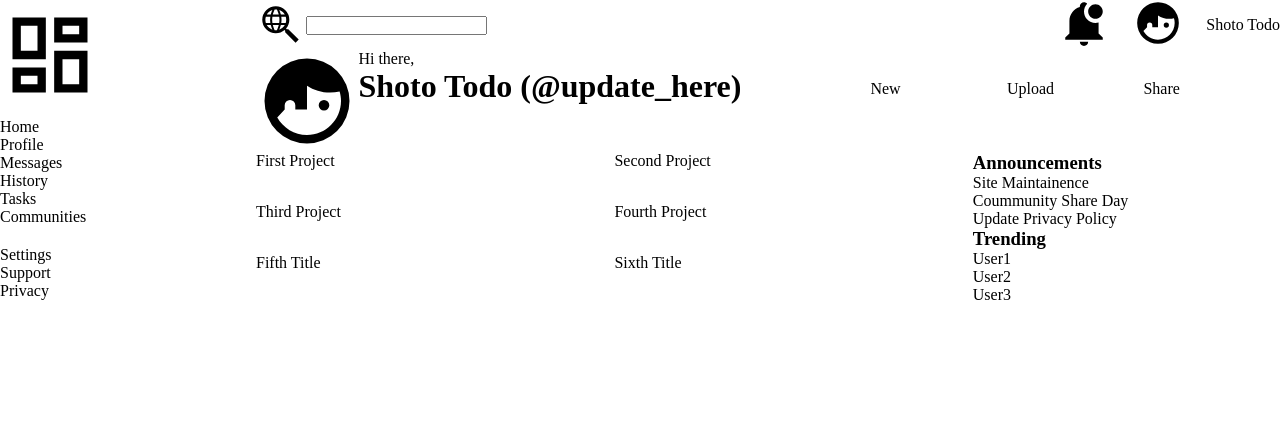
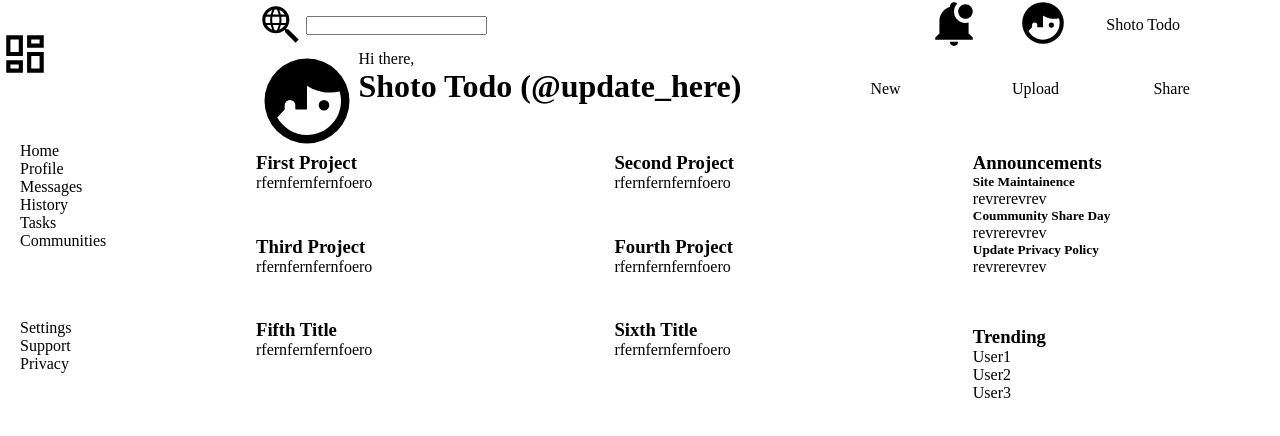
Before and after one commit to sangT220222/IntermediateHTMLCSS, a plain HTML site: page project_dashboard_desgin/index.html in a window 1280 px wide. Drawn offline with Linux system fonts and the light colour scheme.

Commit message:
update to index.html and styling

```diff
--- a/project_dashboard_desgin/index.html
+++ b/project_dashboard_desgin/index.html
@@ -44,31 +44,40 @@
         <div class="article">
           <div class="left_article">
             <div class="card">
-              <p class="title">First Project</p>
+              <h3 class="title">First Project</h3>
+              <p>rfernfernfernfoero</p>
             </div>
             <div class="card">
-              <p class="title">Second Project</p>
+              <h3 class="title">Second Project</h3>
+              <p>rfernfernfernfoero</p>
             </div>
             <div class="card">
-              <p class="title">Third Project</p>
+              <h3 class="title">Third Project</h3>
+              <p>rfernfernfernfoero</p>
             </div>
             <div class="card">
-              <p class="title">Fourth Project</p>
+              <h3 class="title">Fourth Project</h3>
+              <p>rfernfernfernfoero</p>
             </div>
             <div class="card">
-              <p class="title">Fifth Title</p>
+              <h3 class="title">Fifth Title</h3>
+              <p>rfernfernfernfoero</p>
             </div>
             <div class="card">
-              <p class="title">Sixth Title</p>
+              <h3 class="title">Sixth Title</h3>
+              <p>rfernfernfernfoero</p>
             </div>
           </div>
           <div class="right_article">
             <div class="announcements">
               <h3>Announcements</h3>
               <ul>
-                <li>Site Maintainence</li>
-                <li>Coummunity Share Day</li>
-                <li>Update Privacy Policy</li>
+                <li><h5>Site Maintainence</h5></li>
+                <p>revrerevrev</p>
+                <li><h5>Coummunity Share Day</h5></li>
+                <p>revrerevrev</p>
+                <li><h5>Update Privacy Policy</h5></li>
+                <p>revrerevrev</p>
               </ul>
             </div>
             <div class="trending">
--- a/project_dashboard_desgin/style.css
+++ b/project_dashboard_desgin/style.css
@@ -28,6 +28,7 @@
     display: grid;
     /* grid-template-columns: repeat(4,1fr); */
     list-style-type: none;
+    gap: 15px;
   }
 
   .top{
@@ -46,13 +47,14 @@
   }
 
   .search_bar ul{
-    grid-template-columns: 10% 90%;
+    grid-template-columns: 1fr 9fr;
     align-items: center;
   }
 
   .notify ul{
     grid-template-columns: repeat(3,1fr);
     align-items: center;
+    margin-right: 100px;
   }
 
   .top_right_img{
@@ -83,6 +85,11 @@
 
   .upper-section{
     margin-bottom: 10px;
+    margin-left: 20px;
+  }
+
+  .bottom-section{
+    margin-left: 20px;
   }
 
   .dashboard_logo {
@@ -90,7 +97,7 @@
   }
 
   #dashboard_img {
-    width: 100px;
+    width: 50px;
     height: auto;
   }
 
@@ -115,12 +122,17 @@
   .right_article{
     display: grid;
     grid-column: 2/3;
-  }
-
-  .announcements ul{
     list-style-type: none;
   }
 
-  .trending ul{
+  .right_article ul {
     list-style-type: none;
   }
+  .announcements{
+    display: grid;
+    margin-bottom: 50px;
+  }
+
+  .trending{
+    display: grid;
+  }
```
